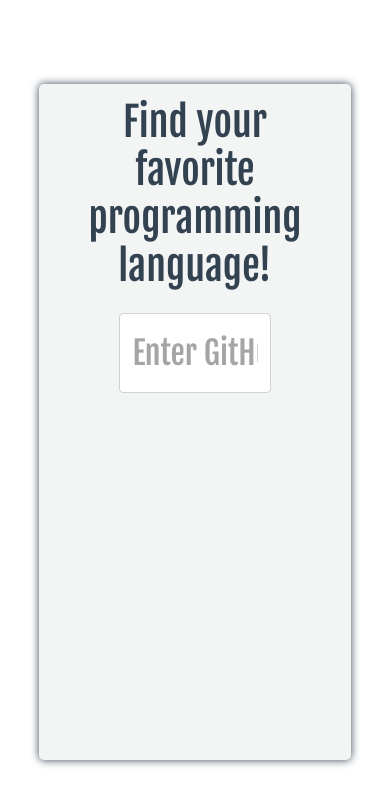
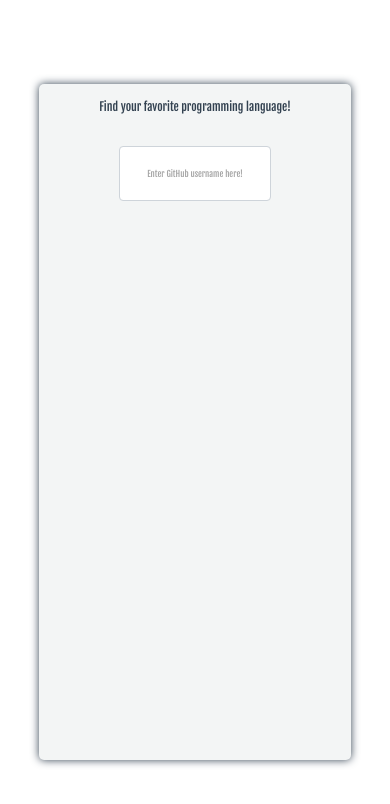
Before and after one commit to DeliriumProducts/gh-favlang, a plain HTML site: page index.html in a window 390 px wide. Drawn offline with nearby package versions, Linux system fonts and the light colour scheme.

Commit message:
Make font-size responsive

```diff
--- a/assets/css/style.css
+++ b/assets/css/style.css
@@ -2,6 +2,7 @@
 #main {
     font-size: 5rem;
     margin-top: 10vh;
+    margin-bottom: 10vh;
     height: 80vh;
     width: 80%;
     background-color: #f3f5f5;
@@ -9,16 +10,17 @@
     border-radius: 5px;
 }
 
-h1 {
+p {
     padding: 5%;
     color: #334251;
+    font-size: 3vw;
     font-family: 'Fjalla One';
 }
 
 #user {
     width: 60%;
-    height: 80px;
-    font-size: 2rem;
+    height: 6.5vh;
+    font-size: 2.2vw;
     font-family: 'Fjalla One';
     color: #334251;
     text-align: center;
--- a/index.html
+++ b/index.html
@@ -17,7 +17,7 @@
 
 <body>
     <div class="container text-center" id="main">
-        <h1>Find your favorite programming language!</h1>
+        <p>Find your favorite programming language!</p>
 
         <div class="container text-center">
             <input type="text" class="form-control" id="user" placeholder="Enter GitHub username here!">
```
